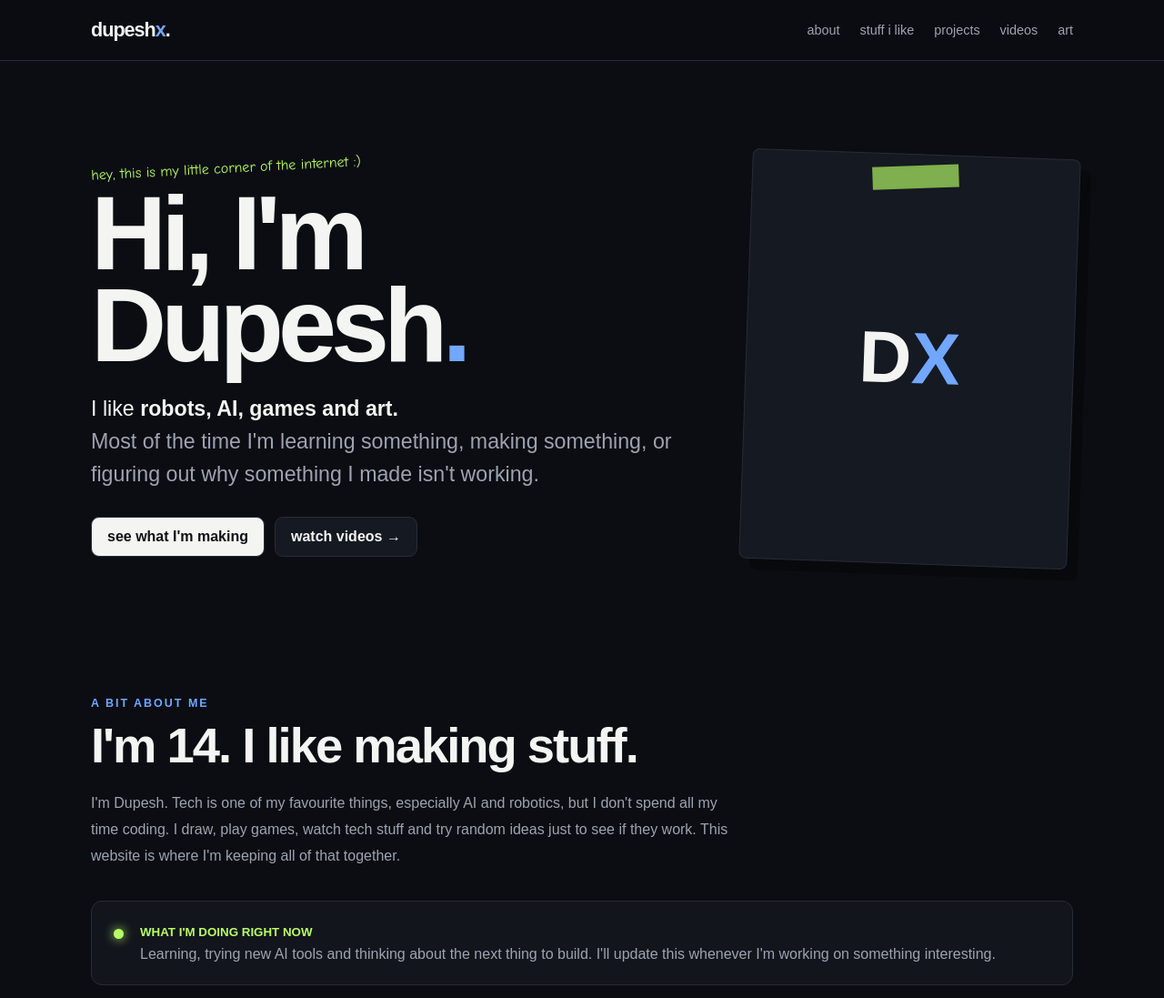
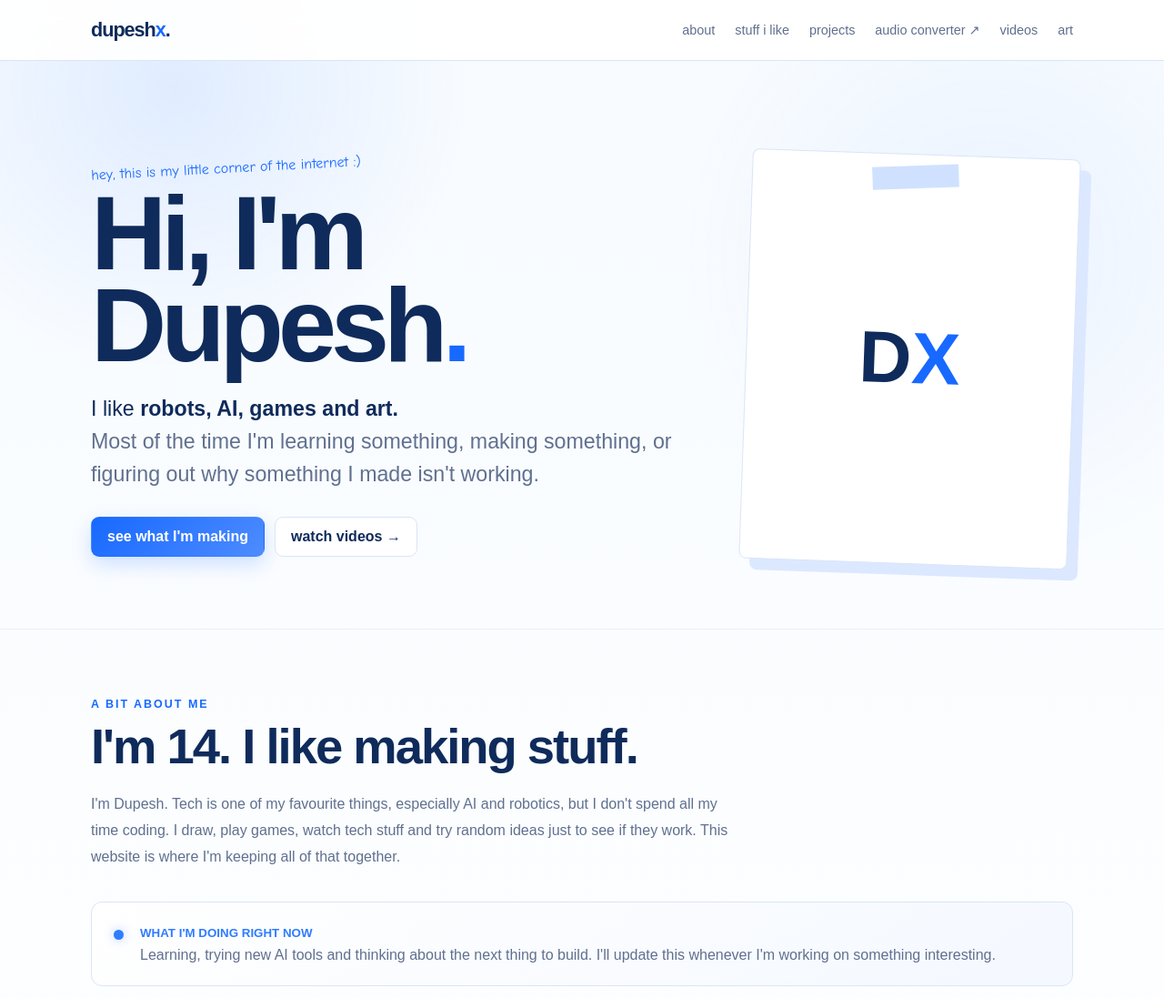
Before and after one commit to lokesh000-code/audio-converter, a website: page public/index.html in a window 1280 px wide. Shown: the top 1097 px of the page at 91% size. Drawn offline with Linux system fonts and the light colour scheme.

Commit message:
Update DupeshX blue white portfolio with direct audio converter link

```diff
--- a/public/index.html
+++ b/public/index.html
@@ -7,55 +7,66 @@
 <meta name="description" content="DupeshX — Dupesh's corner of the internet for robots, AI, gaming, art and videos.">
 <title>DupeshX</title>
 <style>
-:root{--bg:#0b0d12;--panel:#12151c;--ink:#f4f4f2;--muted:#9da3b1;--blue:#72a7ff;--lime:#b9ff66;--line:#272c36}
+:root{--bg:#f6f9ff;--panel:#ffffff;--ink:#0f2b5b;--muted:#60708f;--blue:#1769ff;--lime:#2f7cff;--line:#d9e5f7}
 *{box-sizing:border-box}html{scroll-behavior:smooth}
-body{margin:0;background:var(--bg);color:var(--ink);font-family:Arial,Helvetica,sans-serif}
+body{margin:0;background:linear-gradient(180deg,#f7fbff 0%,#ffffff 46%,#eef5ff 100%);color:var(--ink);font-family:Arial,Helvetica,sans-serif}
 a{color:inherit;text-decoration:none}.shell{width:min(1080px,91%);margin:auto}
-nav{position:sticky;top:0;z-index:9;background:rgba(11,13,18,.9);backdrop-filter:blur(12px);border-bottom:1px solid var(--line)}
+nav{position:sticky;top:0;z-index:9;background:rgba(255,255,255,.92);backdrop-filter:blur(12px);border-bottom:1px solid var(--line)}
 .nav{min-height:66px;display:flex;align-items:center;justify-content:space-between;gap:20px}
 .brand{font-weight:900;font-size:1.35rem;letter-spacing:-1px}.brand b{color:var(--blue)}
-.navlinks{display:flex;gap:22px;color:var(--muted);font-size:.9rem}.navlinks a:hover{color:white}.hamburger{display:none;width:42px;height:42px;border:1px solid var(--line);border-radius:9px;background:#151922;color:white;cursor:pointer;align-items:center;justify-content:center;flex-direction:column;gap:5px}.hamburger span{display:block;width:19px;height:2px;background:white;transition:.25s}.hamburger.open span:nth-child(1){transform:translateY(7px) rotate(45deg)}.hamburger.open span:nth-child(2){opacity:0}.hamburger.open span:nth-child(3){transform:translateY(-7px) rotate(-45deg)}
+.navlinks{display:flex;gap:22px;color:var(--muted);font-size:.9rem}.navlinks a:hover{color:white}.hamburger{display:none;width:42px;height:42px;border:1px solid var(--line);border-radius:9px;background:#ffffff;color:#1769ff;cursor:pointer;align-items:center;justify-content:center;flex-direction:column;gap:5px}.hamburger span{display:block;width:19px;height:2px;background:#1769ff;transition:.25s}.hamburger.open span:nth-child(1){transform:translateY(7px) rotate(45deg)}.hamburger.open span:nth-child(2){opacity:0}.hamburger.open span:nth-child(3){transform:translateY(-7px) rotate(-45deg)}
 .hero{padding:90px 0 60px;min-height:78vh;display:flex;align-items:center}
 .hero-grid{display:grid;grid-template-columns:1.3fr .7fr;gap:50px;align-items:center}
 .note{font-family:"Comic Sans MS",cursive;color:var(--lime);transform:rotate(-3deg);display:inline-block;margin-bottom:12px}
 h1{font-size:clamp(3.6rem,9vw,7.3rem);line-height:.88;letter-spacing:-6px;margin:0 0 24px}
 h1 span{color:var(--blue)}.lead{font-size:clamp(1.1rem,2.3vw,1.45rem);line-height:1.55;max-width:650px}
 .muted{color:var(--muted)}.buttons{display:flex;gap:11px;flex-wrap:wrap;margin-top:28px}
-.btn{padding:12px 17px;border:1px solid var(--line);border-radius:9px;font-weight:700;background:#151922}
-.btn.main{background:var(--ink);color:#101116}.btn:hover{transform:translateY(-2px)}
-.profile{aspect-ratio:4/5;border:1px solid var(--line);background:#151922;border-radius:8px;position:relative;display:grid;place-items:center;overflow:hidden;transform:rotate(2deg);box-shadow:12px 12px 0 #08090c}
+.btn{padding:12px 17px;border:1px solid var(--line);border-radius:9px;font-weight:700;background:#ffffff}
+.btn.main{background:linear-gradient(135deg,#1769ff,#4e8cff);color:#fff;border-color:transparent;box-shadow:0 8px 22px rgba(23,105,255,.20)}.btn:hover{transform:translateY(-2px)}
+.profile{aspect-ratio:4/5;border:1px solid var(--line);background:#ffffff;border-radius:8px;position:relative;display:grid;place-items:center;overflow:hidden;transform:rotate(2deg);box-shadow:12px 12px 0 #dce8ff}
 .profile .dx{font-size:5rem;font-weight:900}.profile .dx b{color:var(--blue)}
-.tape{position:absolute;top:12px;left:50%;transform:translateX(-50%) rotate(-4deg);width:95px;height:25px;background:rgba(185,255,102,.65)}
+.tape{position:absolute;top:12px;left:50%;transform:translateX(-50%) rotate(-4deg);width:95px;height:25px;background:rgba(23,105,255,.20)}
 section{padding:75px 0}.label{font-size:.78rem;color:var(--blue);font-weight:800;letter-spacing:2px;text-transform:uppercase}
 h2{font-size:clamp(2rem,5vw,3.4rem);letter-spacing:-2px;margin:8px 0 18px}
 .copy{max-width:720px;color:var(--muted);line-height:1.8}
-.now{margin-top:35px;background:var(--panel);border:1px solid var(--line);padding:24px;border-radius:12px;display:grid;grid-template-columns:auto 1fr;gap:18px}
-.dot{width:11px;height:11px;border-radius:50%;background:var(--lime);margin-top:6px;box-shadow:0 0 12px var(--lime)}
+.now{margin-top:35px;background:linear-gradient(145deg,#ffffff,#f4f8ff);border:1px solid var(--line);padding:24px;border-radius:12px;display:grid;grid-template-columns:auto 1fr;gap:18px}
+.dot{width:11px;height:11px;border-radius:50%;background:var(--lime);margin-top:6px;box-shadow:0 0 12px rgba(23,105,255,.35)}
 .now small{color:var(--lime);font-weight:bold}.now p{margin:7px 0 0;color:var(--muted)}
 .world{display:grid;grid-template-columns:1.2fr .8fr 1fr;grid-template-rows:auto auto;gap:13px;margin-top:35px}
-.tile{border:1px solid var(--line);background:var(--panel);padding:24px;min-height:190px;border-radius:9px;position:relative;overflow:hidden}
+.tile{border:1px solid var(--line);background:linear-gradient(145deg,#ffffff,#f4f8ff);padding:24px;min-height:190px;border-radius:9px;position:relative;overflow:hidden}
 .tile:nth-child(1){grid-row:span 2;min-height:393px}.tile:nth-child(4){grid-column:span 2}
 .tile .big{font-size:3rem;margin-bottom:35px}.tile h3{font-size:1.3rem;margin:0 0 9px}.tile p{color:var(--muted);line-height:1.55;margin:0}
 .tile.robot:after{content:"01";position:absolute;right:12px;top:4px;font-size:6rem;font-weight:900;color:rgba(114,167,255,.06)}
-.tile.art{background:#e9e4d7;color:#161616;transform:rotate(-1deg)}.tile.art p{color:#555}.tile.art .scribble{font-family:"Comic Sans MS",cursive;color:#8a3e3e}
-.tile.game{background:linear-gradient(135deg,#151922,#18142a)}
+.tile.art{background:#ffffff;color:#12366a;transform:rotate(-1deg)}.tile.art p{color:#60708f}.tile.art .scribble{font-family:"Comic Sans MS",cursive;color:#1769ff}
+.tile.game{background:linear-gradient(135deg,#eef5ff,#ffffff)}
 .project-list{margin-top:35px;border-top:1px solid var(--line)}
 .project-row{display:grid;grid-template-columns:80px 1fr auto;gap:20px;align-items:center;padding:25px 5px;border-bottom:1px solid var(--line)}
 .num{color:#565e70;font-family:monospace}.project-row h3{margin:0 0 6px}.project-row p{margin:0;color:var(--muted)}.status{font-size:.75rem;border:1px solid var(--line);padding:7px 9px;border-radius:999px}
 .youtube{display:grid;grid-template-columns:1fr 1fr;gap:20px;margin-top:32px}
-.video{aspect-ratio:16/9;background:#171a21;border:1px solid var(--line);display:grid;place-items:center;border-radius:9px;position:relative}
-.play{font-size:2.8rem}.video:after{content:"put latest video thumbnail here";position:absolute;bottom:10px;left:12px;color:#72798a;font-size:.75rem}
+.video{aspect-ratio:16/9;background:#eef5ff;border:1px solid var(--line);display:grid;place-items:center;border-radius:9px;position:relative}
+.play{font-size:2.8rem}.video:after{content:"put latest video thumbnail here";position:absolute;bottom:10px;left:12px;color:#6a7a98;font-size:.75rem}
 .ytcopy{align-self:center}.ytcopy p{color:var(--muted);line-height:1.7}
 .gallery{display:grid;grid-template-columns:repeat(3,1fr);gap:13px;margin-top:30px}
-.paper{height:220px;background:#ddd8cb;color:#222;padding:16px;box-shadow:5px 5px 0 #06070a;transform:rotate(-1.5deg);display:flex;align-items:flex-end;font-family:"Comic Sans MS",cursive}
+.paper{height:220px;background:#ffffff;color:#12366a;padding:16px;box-shadow:5px 5px 0 #dce8ff;transform:rotate(-1.5deg);display:flex;align-items:flex-end;font-family:"Comic Sans MS",cursive}
 .paper:nth-child(2){transform:rotate(1deg)}.paper:nth-child(3){transform:rotate(-.4deg)}
 footer{margin-top:50px;border-top:1px solid var(--line);padding:40px 0 55px;color:var(--muted)}
 .foot{display:flex;justify-content:space-between;gap:20px}.foot strong{color:white}
-@media(max-width:760px){.hamburger{display:flex}.navlinks{display:none;position:absolute;top:66px;left:0;right:0;background:rgba(11,13,18,.98);border-bottom:1px solid var(--line);padding:18px 4.5%;flex-direction:column;gap:0}.navlinks.open{display:flex}.navlinks a{padding:14px 0;border-bottom:1px solid var(--line)}.navlinks a:last-child{border-bottom:0}.hero-grid{grid-template-columns:1fr}.profile{max-width:300px;margin:auto;width:80%}.world{grid-template-columns:1fr}.tile:nth-child(1){grid-row:auto;min-height:220px}.tile:nth-child(4){grid-column:auto}.youtube{grid-template-columns:1fr}.gallery{grid-template-columns:1fr}.project-row{grid-template-columns:45px 1fr}.status{grid-column:2}.foot{flex-direction:column}h1{letter-spacing:-3px}}
+@media(max-width:760px){.hamburger{display:flex}.navlinks{display:none;position:absolute;top:66px;left:0;right:0;background:rgba(255,255,255,.98);border-bottom:1px solid var(--line);padding:18px 4.5%;flex-direction:column;gap:0}.navlinks.open{display:flex}.navlinks a{padding:14px 0;border-bottom:1px solid var(--line)}.navlinks a:last-child{border-bottom:0}.hero-grid{grid-template-columns:1fr}.profile{max-width:300px;margin:auto;width:80%}.world{grid-template-columns:1fr}.tile:nth-child(1){grid-row:auto;min-height:220px}.tile:nth-child(4){grid-column:auto}.youtube{grid-template-columns:1fr}.gallery{grid-template-columns:1fr}.project-row{grid-template-columns:45px 1fr}.status{grid-column:2}.foot{flex-direction:column}h1{letter-spacing:-3px}}
+::selection{background:#1769ff;color:#fff}
+body:before{content:"";position:fixed;inset:0;pointer-events:none;z-index:-1;background:
+radial-gradient(circle at 15% 12%,rgba(23,105,255,.10),transparent 25%),
+radial-gradient(circle at 85% 35%,rgba(78,140,255,.08),transparent 28%)}
+section{border-top:1px solid rgba(217,229,247,.55)}
+.project-row{transition:.2s;border-radius:8px}
+.project-row:hover{background:#eef5ff;padding-left:12px;padding-right:12px}
+.status{color:#1769ff;background:#eef5ff;border-color:#c7d9f7}
+.brand{color:#0f2b5b}
+.navlinks a:hover{color:#1769ff}
+.note{color:#1769ff}
 </style>
 </head>
 <body>
-<nav><div class="shell nav"><a href="#" class="brand">dupesh<b>x</b>.</a><div class="navlinks" id="navLinks"><a href="#about">about</a><a href="#stuff">stuff i like</a><a href="#projects">projects</a><a href="#videos">videos</a><a href="#art">art</a></div><button class="hamburger" id="hamburger" aria-label="Open menu" aria-expanded="false"><span></span><span></span><span></span></button></div></nav>
+<nav><div class="shell nav"><a href="#" class="brand">dupesh<b>x</b>.</a><div class="navlinks" id="navLinks"><a href="#about">about</a><a href="#stuff">stuff i like</a><a href="#projects">projects</a><a href="audio-converter.html">audio converter ↗</a><a href="#videos">videos</a><a href="#art">art</a></div><button class="hamburger" id="hamburger" aria-label="Open menu" aria-expanded="false"><span></span><span></span><span></span></button></div></nav>
 
 <header class="hero"><div class="shell hero-grid">
 <div>
```
